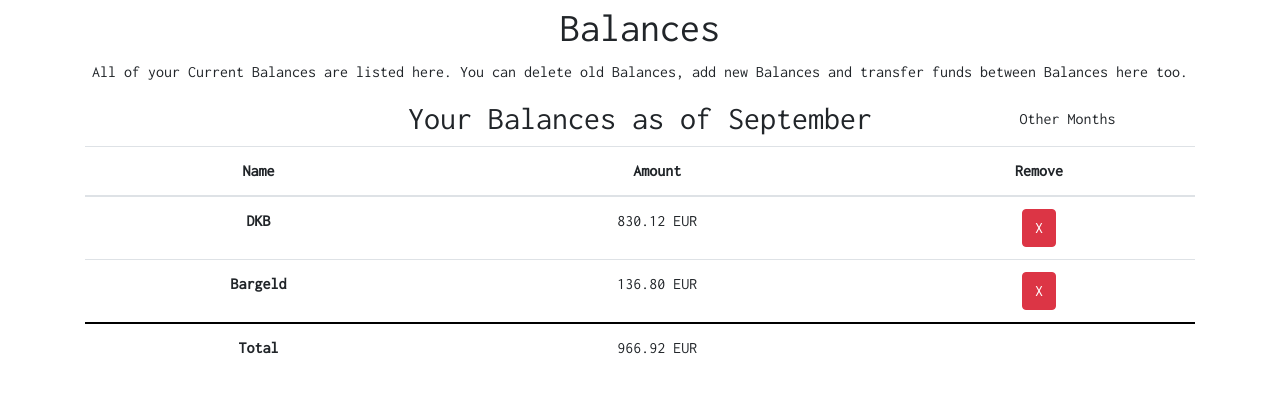
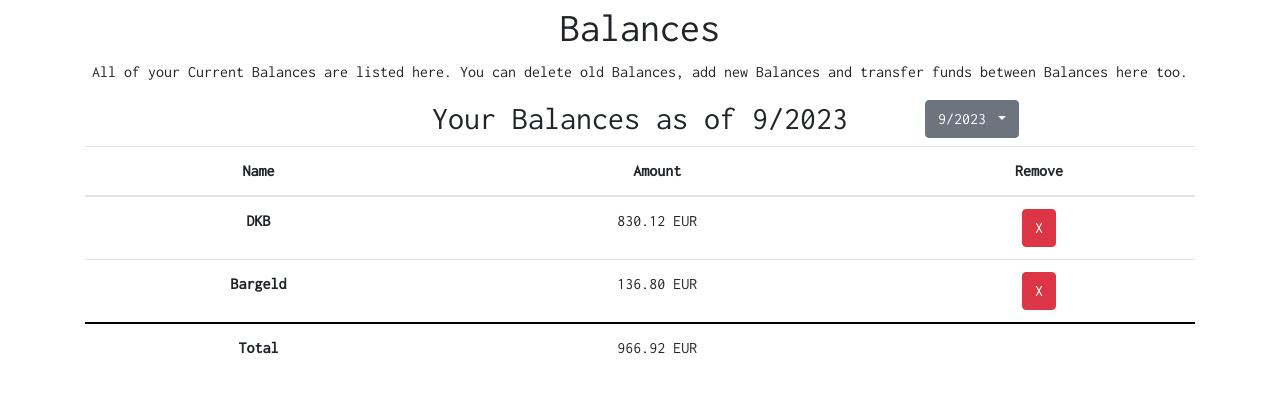
Before and after one commit to Thackerie/final_Project, a Django app: page /balances in a window 1280 px wide. Shown: the part 66-459 px from the top of the page. Run offline with Django 4.2, Linux system fonts and the light colour scheme; a user stored in the database is signed in; data comes from the database, SQL or seed files in the repository; some libraries are stand-ins or nearby versions.

Commit message:
Added months dropdown -added bootstrap js for droptdown to work properly

```diff
--- a/WalletWise/templates/WalletWise/balances.html
+++ b/WalletWise/templates/WalletWise/balances.html
@@ -8,8 +8,18 @@
     <p>All of your Current Balances are listed here. You can delete old Balances, add new Balances and transfer funds between Balances here too.</p>
     <div class="row">
         <div class="col-md-3"></div>
-        <h2 class="col-md-6">Your Balances as of September</h2>
-        <div class="col-md-3"><button class="btn btn-neutral">Other Months</button></div>
+        <h2 class="col-md-6">Your Balances as of {{budget.month}}/{{budget.year}}</h2>
+        <div class="dropdown">
+            <button class="btn btn-secondary dropdown-toggle" type="button" id="dropdownMenuButton" data-bs-toggle="dropdown" aria-haspopup="true" aria-expanded="false">
+                {{budget.month}}/{{budget.year}}
+            </button>
+            <div class="dropdown-menu" aria-labelledby="dropdownMenuButton">
+                {% for month in dashboard.months.all %}
+                <!--Make the href redirect to a special view that just immitates balance view but with different budget set as "currentBudget"-->
+                    <a class="dropdown-item" href="#">{{month.month}}/{{month.year}}</a>
+                {% endfor %}
+            </div>
+        </div>
     </div>
 
     <table class="table">
--- a/WalletWise/templates/WalletWise/layout.html
+++ b/WalletWise/templates/WalletWise/layout.html
@@ -6,12 +6,14 @@
     <head>
         <title>{% block title %}{% endblock %} - WalletWise</title>
         <link rel="stylesheet" href="https://stackpath.bootstrapcdn.com/bootstrap/4.4.1/css/bootstrap.min.css" integrity="sha384-Vkoo8x4CGsO3+Hhxv8T/Q5PaXtkKtu6ug5TOeNV6gBiFeWPGFN9MuhOf23Q9Ifjh" crossorigin="anonymous">
+        <script src="https://cdn.jsdelivr.net/npm/bootstrap@5.3.0/dist/js/bootstrap.bundle.min.js"></script>
         <link href="{% static 'WalletWise/styles.css' %}" rel="stylesheet">
         <link rel="icon" type="image/svg+xml" href="{% static 'WalletWise/icons/piggy-bank.svg' %}">
 
         <link rel="preconnect" href="https://fonts.googleapis.com">
         <link rel="preconnect" href="https://fonts.gstatic.com" crossorigin>
         <link href="https://fonts.googleapis.com/css2?family=Inconsolata&family=Playfair+Display&display=swap" rel="stylesheet">
+
 
         {% block script %}
         {% endblock %}
```
